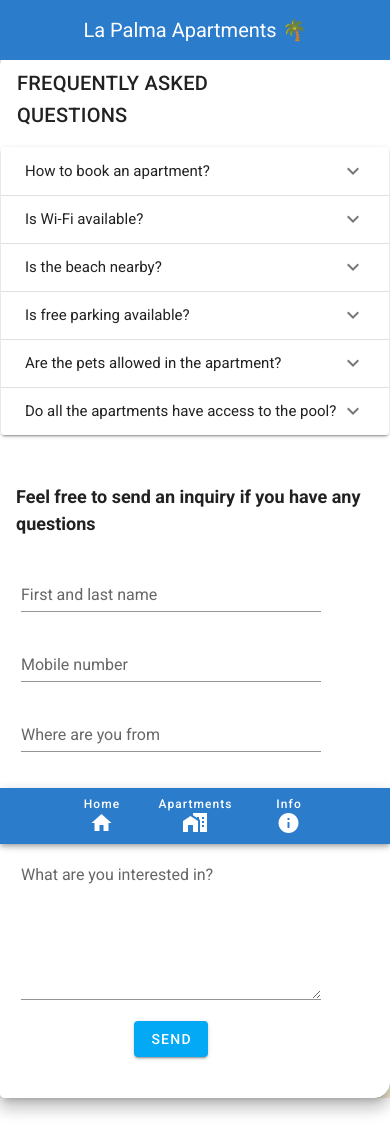
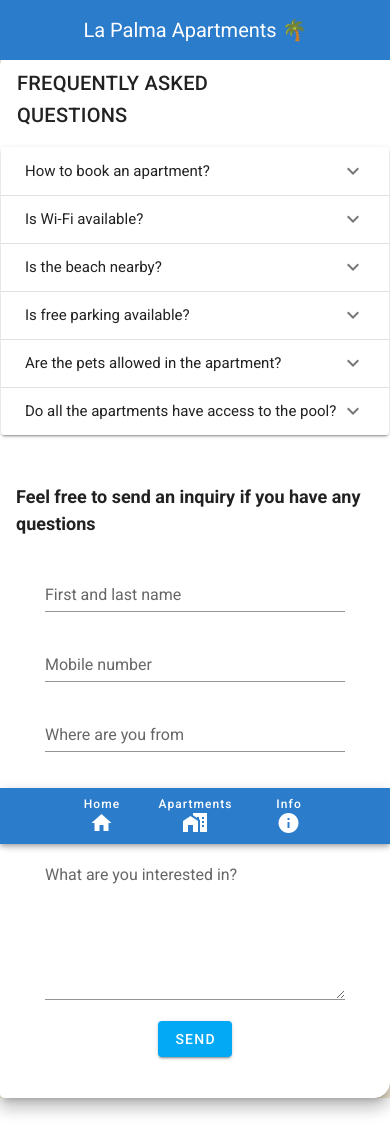
Before and after one commit to pavlovicantonio/lapalma, a Vue app in the folder lapalma/: page /info in a window 390 px wide. Built offline with nearby package versions, Linux system fonts and the light colour scheme.

Commit message:
Info Mobile Layout V1.1

```diff
--- a/lapalma/src/layouts/InfoMobileLayout.vue
+++ b/lapalma/src/layouts/InfoMobileLayout.vue
@@ -22,7 +22,8 @@
               <br>
               <br>
               <h1 style="font-size: 18px; padding-left: 15px; padding-right: 15px;">Feel free to send an inquiry if you have any questions</h1>
-              <v-form @submit.prevent="submitForm" ref="form" v-model="valid" style="background-color: white; margin-left: 20px; margin-bottom: 40px; margin-top: 30px; width: 300px;">
+              <center>
+              <v-form @submit.prevent="submitForm" ref="form" v-model="valid" style="background-color: white; margin-bottom: 40px; margin-top: 30px; width: 300px;">
                   <v-text-field v-model="form.fullName" label="First and last name" :rules="[rules.required]" required></v-text-field>
                   <v-text-field v-model="form.phone" label="Mobile number" :rules="[rules.required]" required></v-text-field>
                   <v-text-field v-model="form.country" label="Where are you from" :rules="[rules.required]" required></v-text-field>
@@ -32,6 +33,7 @@
                   <v-btn type="submit" color="light-blue" style="color: white;" elevation="2">Send</v-btn>
                   </center>
               </v-form>
+              </center>
       </v-card>
         </div>
     </div>
```
